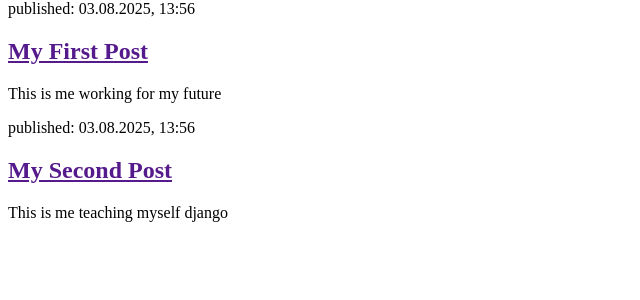
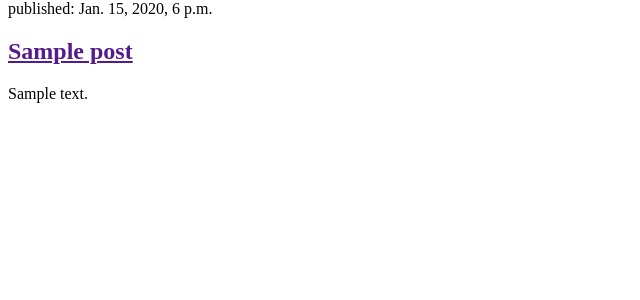
Before and after one commit to peliksdev/my-first-blog, a Django app: page / in a window 1280 px wide. Shown: the part 26-326 px from the top of the page, without its empty margins (0-640 px from the left). Run offline with Django 5.2, Linux system fonts and the light colour scheme; tables that the repository leaves empty hold one stand-in row (values such as "Sample post").

Commit message:
Modified templates to display from the database

```diff
--- a/blog/templates/blog/post_list.html
+++ b/blog/templates/blog/post_list.html
@@ -9,16 +9,13 @@
         <a href="/">Felix Django Blog</a>
     </header>
 
-    <article>
-        <time>published: 03.08.2025, 13:56</time>
-        <h2><a href="">My First Post</a></h2>
-        <p>This is me working for my future</p>
-    </article>
+    {% for post in posts %}
+        <article>
+            <time>published: {{post.published_date }}</time>
+            <h2><a href="">{{post.title}}</a></h2>
+            <p>{{post.text|linebreaksbr }}</p>
+        </article>
+    {% endfor %}
 
-     <article>
-        <time>published: 03.08.2025, 13:56</time>
-        <h2><a href="">My Second Post</a></h2>
-        <p>This is me teaching myself django</p>
-    </article>
 </body>
 </html>
--- a/blog/views.py
+++ b/blog/views.py
@@ -1,6 +1,9 @@
 from django.shortcuts import render
+from django.utils import timezone
+from .models import Post
 
 # Create your views here.
 
 def post_list(request):
-    return render(request, 'blog/post_list.html', {})
+    posts = Post.objects.filter(published_date__lte=timezone.now()).order_by('published_date')
+    return render(request, 'blog/post_list.html', {'posts': posts})
```
Also changed, not shown: blog/migrations/0002_post_text.py (added).
